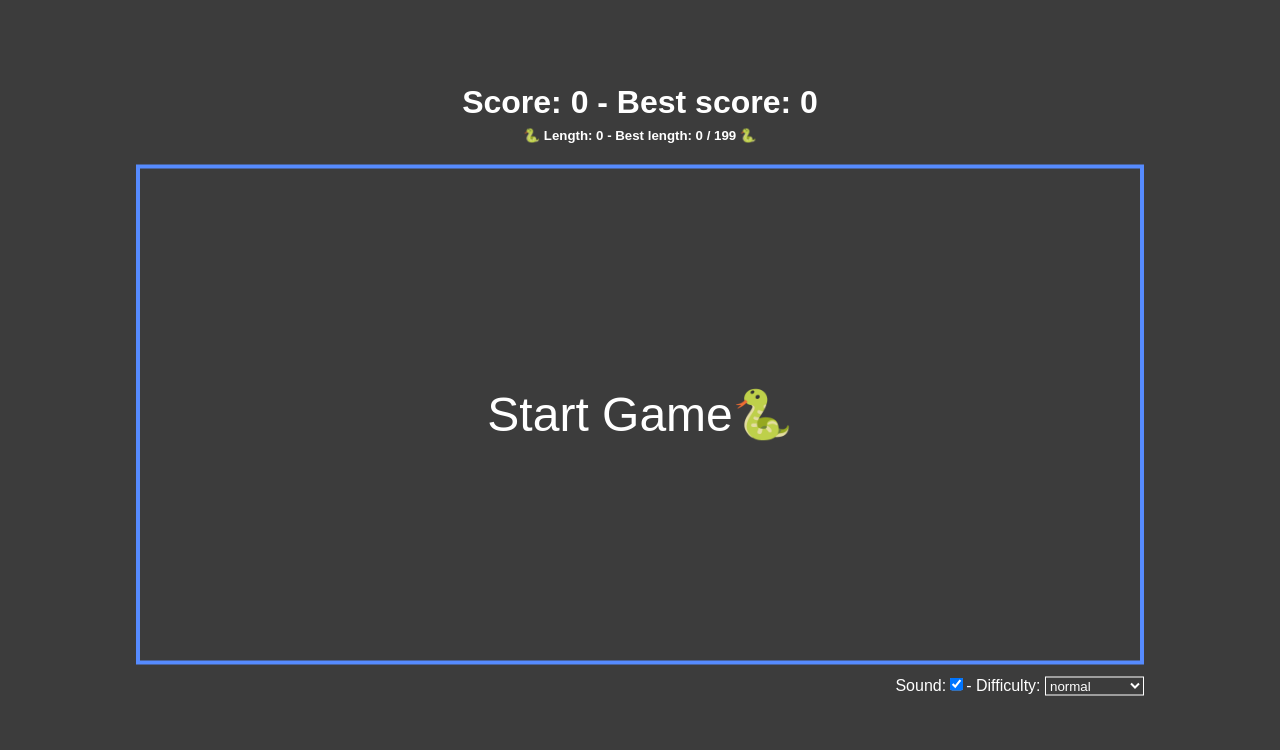
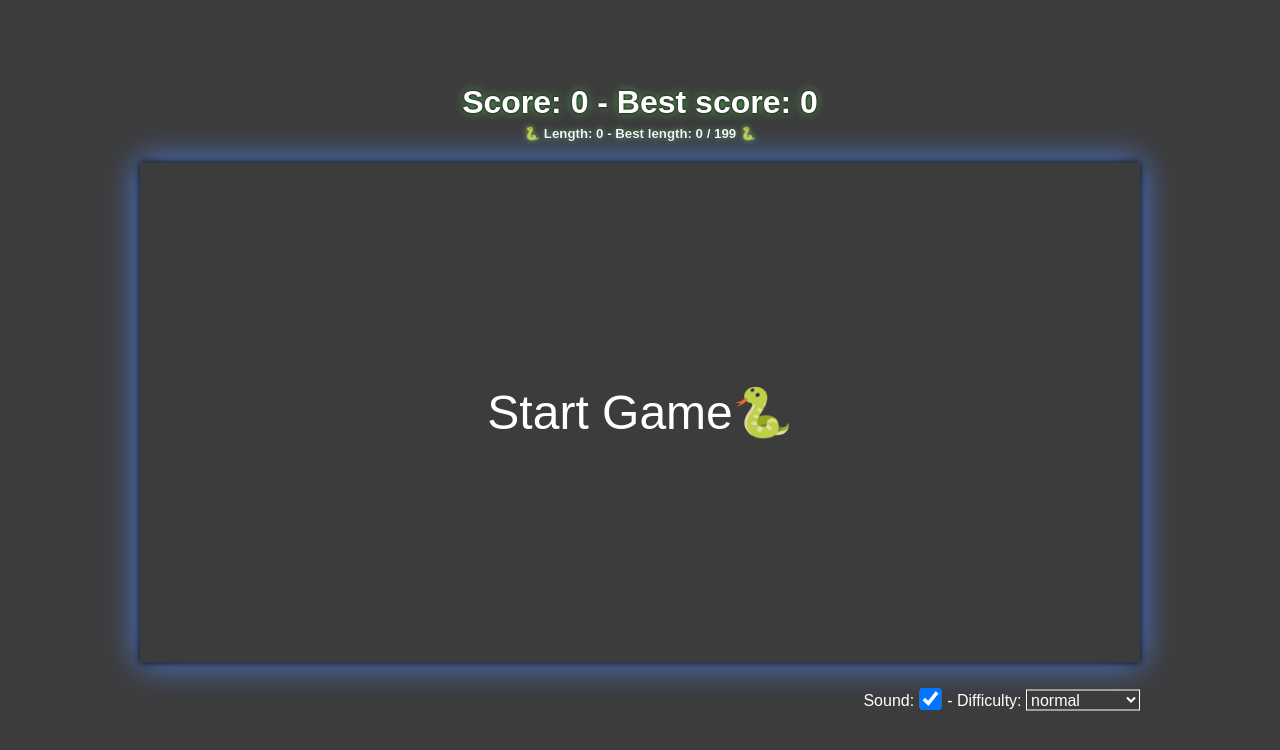
Before and after one commit to cccaaannn/snake, a plain HTML site: page index.html in a window 1280 px wide. Drawn offline with Linux system fonts and the light colour scheme.

Commit message:
css changes

```diff
--- a/src/css/styles.css
+++ b/src/css/styles.css
@@ -3,12 +3,7 @@ body {
     color: white;
 }
 
-select {
-    background: #3c3c3c;
-    color: white;
-    border-color: white;
-}
-
+/* game */
 #container{
     background-color: #3c3c3c;
 
@@ -21,39 +16,64 @@ select {
     transform: translate(-50%, -50%);
     position: absolute;
 
-    width: 1008px;
+    width: 1000px;
     height: 35px;
+
 }
 
 #canvas {
-    border: 4px solid #568bff;
+    box-shadow: 0 0 7px #000000, 0 0 35px #568bff;
+    border-radius: 0.5%;
+    border: 0px;
     width: 1000px;
     height: 500px;
-    display:none;
+    display:none; /* display after game starts */
 }
 
 #lengthScore {
-    margin-top: -1.5%;
+    margin-top: -1.7%;
+    text-shadow: 0 0 1px #000000, 0 0 5px #5cb85c;
 }
 
+#score{
+    text-shadow: 0 0 3px #000000, 0 0 10px #5cb85c;
+}
+
+/* menu */
 #menu{
-    margin-top: 1%;
+    margin-top: 2%;
     text-align: right;
     right: 0%;
 }
 
+select {
+    background: #3c3c3c;
+    color: white;
+    border-color: white;
+    font-size: 1em;
+}
+
+input[type=checkbox] {
+    transform: scale(1.7);
+    margin: 10px;
+    cursor: pointer;
+}
+
+/* start button */
 #startButton {
     background: #3c3c3c;
     color: white;
-    border: 4px solid #568bff;
-    width: 1008px; /* yes it is 1008*/
+    border: 0px;
+    border-radius: 0.5%;
+    box-shadow: 0 0 7px #000000, 0 0 35px #568bff;
+    width: 1000px;
     height: 500px;
     font-size: 3em;
-
 }
 
 #startButton:hover {
     background: #ffffff10;
     color: #5cb85c;
-    border: 4px solid #5cb85c;
+    box-shadow: 0 0 7px #000000, 0 0 35px #5cb85c;
+    text-shadow: 0 0 1px #000000, 0 0 10px #5cb85c;
 }
--- a/src/js/BonusFood.js
+++ b/src/js/BonusFood.js
@@ -1,5 +1,5 @@
 class BonusFood{
-    constructor({canvas, scale=15, color="#a200ff", textColor="white", isFilled=true, spawnBonusFoodAfter=5, bonusFoodDeSpawnTime=4}){
+    constructor({canvas, scale=15, color="#568bff", textColor="white", isFilled=true, spawnBonusFoodAfter=5, bonusFoodDeSpawnTime=4}){
         // coordinates
         this.x;
         this.y;
```
